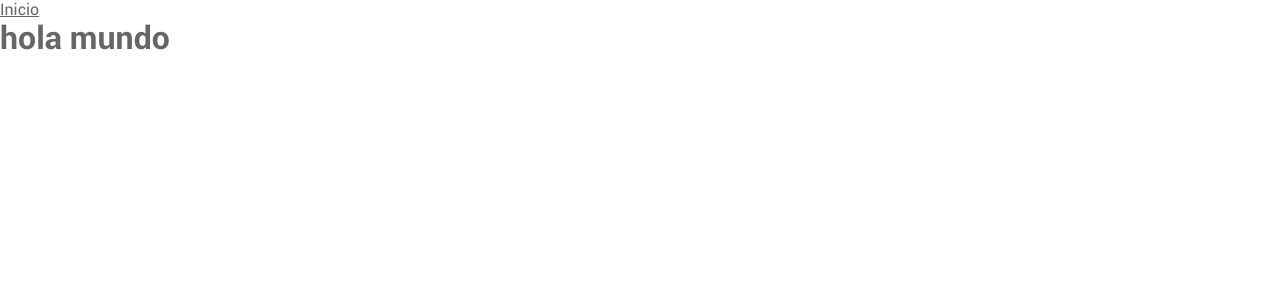
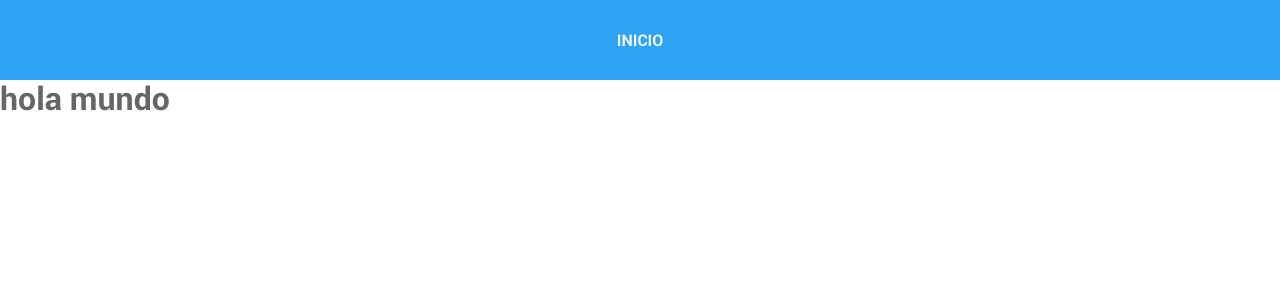
Before and after one commit to JairoDuenas/practica-Django, a Django app: page / in a window 1280 px wide. Shown: the top 300 px of the page. Run offline with Django 4.2, Linux system fonts and the light colour scheme.

Commit message:
Aplicando estilos al menú

```diff
--- /dev/null
+++ b/agenda/static/css/menu.css
@@ -0,0 +1,32 @@
+:root {
+  --color-primary: #2ea3f2;
+  --color-secondary: ;
+  --color-text: #666;
+  --font-main: Roboto-bold;
+}
+
+/* Layout settings */
+nav {
+  display: flex;
+  justify-content: center;
+  align-items: center;
+  width: 100vw;
+  height: 80px;
+  background-color: var(--color-primary);
+}
+
+nav ul {
+  list-style-type: none;
+  display: flex;
+  justify-content: center;
+  align-items: center;
+  width: 90vw;
+}
+
+nav ul li a{
+  text-decoration: none;
+  color: aliceblue;
+  text-transform: uppercase;
+  font-family: var(--font-main);
+}
+/* End Layout settings */
--- a/agenda/static/css/style.css
+++ b/agenda/static/css/style.css
@@ -7,7 +7,6 @@
 }
 
 /* Main settings */
-
 * {
   margin: 0;
   padding: 0;
@@ -26,17 +25,7 @@
   src: url('../fonts/Roboto-Regular.ttf');
 }
 
-@font-face {
-  font-family: Reach-story;
-  src: url('../fonts/Reach-Story.ttf');
-}
-
 h1, h2, h3, h4, h5, h6 {
   font-family: var(--font-main);
 }
 /* End Main settings */
-
-/* Layout settings */
-
-
-/* End Layout settings */
--- a/agenda/templates/layout/partials/menu.html
+++ b/agenda/templates/layout/partials/menu.html
@@ -1,3 +1,5 @@
+{% load static %}
+<link rel="stylesheet" href="{% static 'css/menu.css' %}">
 <nav>
   <ul>
     <li><a href="{% url 'index' %}">Inicio</a></li>
```
